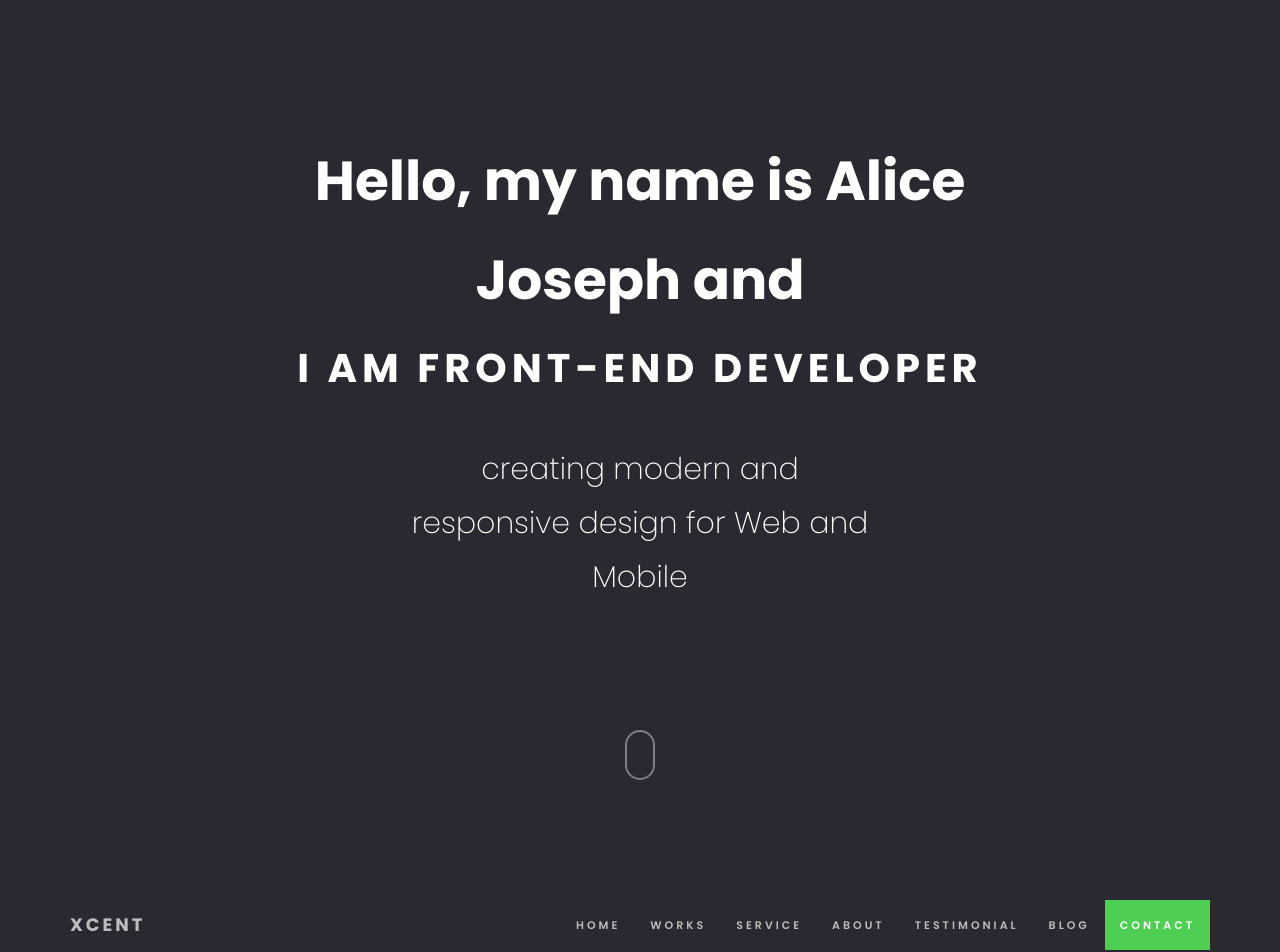
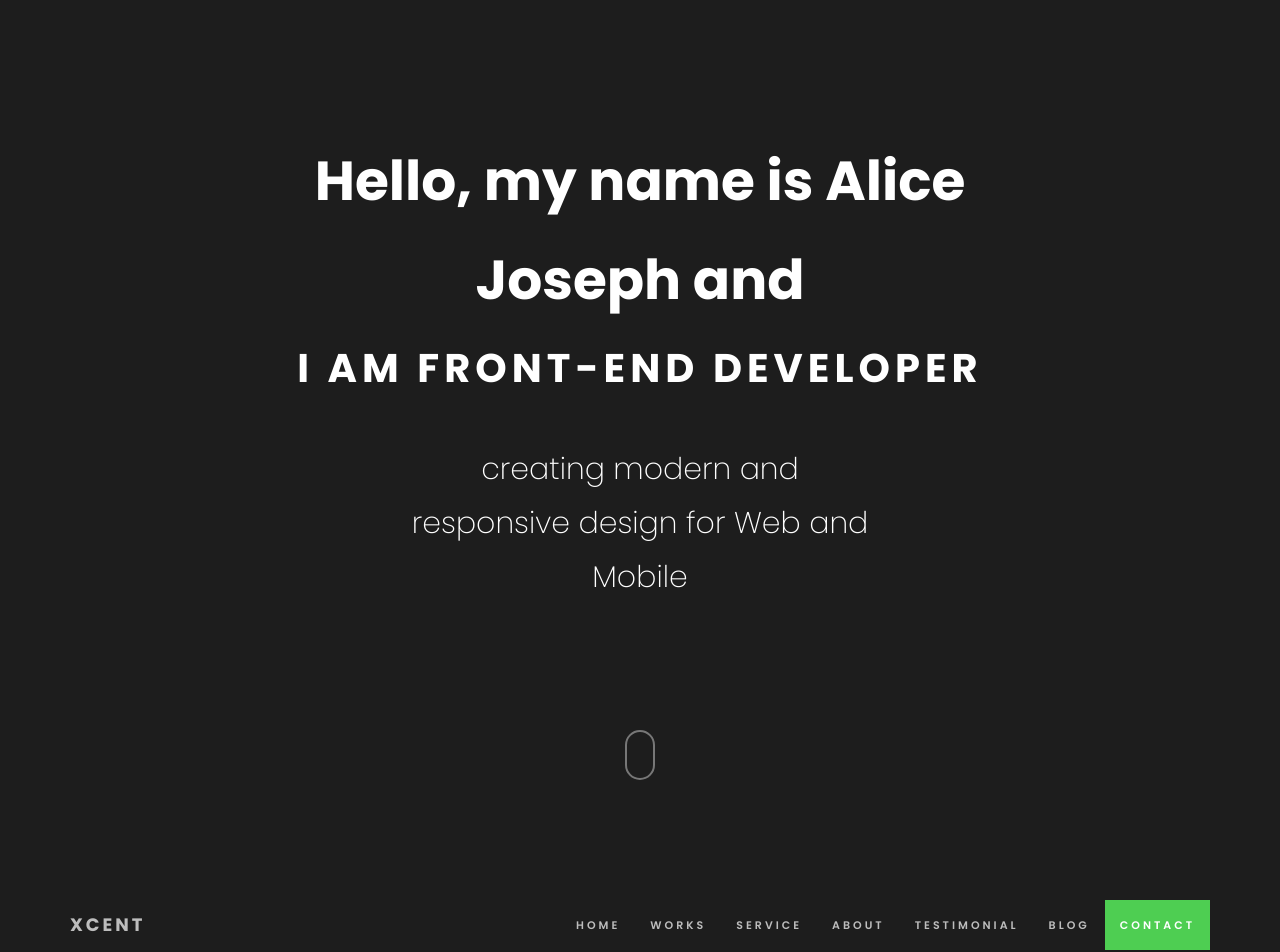
Before and after one commit to RahKapoor/Portfolio, a Jekyll site: the page built from index-video.html, in a window 1280 px wide. Shown: the top 952 px of the page. Built offline with Jekyll 4.4.1, drawn with Linux system fonts in a browser that asks for light colours.

Commit message:
Update style.css

```diff
--- a/assets/css/style.css
+++ b/assets/css/style.css
@@ -393,15 +393,15 @@ textarea.form-control {
 
 .module {
 	padding: 120px 0 100px;
-	background: #2a2830;
+	background: #1d1d1d;
 }
 
 .module-gray {
-	background: #2a2830;
+	background: #1d1d1d;
 }
 
 .module-white {
-	background: #2a2830;
+	background: #1d1d1d;
 }
 
 .module-image {
@@ -528,7 +528,7 @@ textarea.form-control {
 }
 
 #home {
-	background: #2a2830;
+	background: #1d1d1d;
 	background-attachment: fixed;
 	background-repeat: no-repeat;
 	background-position: 50% 50%;
@@ -774,7 +774,7 @@ textarea.form-control {
 
 .navbar-custom,
 .navbar-custom .dropdown-menu {
-	background:#2a2830;
+	background:#1d1d1d;
 	padding: 0;
 }
 
@@ -1326,7 +1326,7 @@ figure {
 
 .blog-detail-content blockquote {
     font-size: 13px;
-    background: #2a2830;
+    background: #1d1d1d;
     border-color: rgb(255, 255, 255);
 }
 
@@ -1424,7 +1424,7 @@ figure {
 
 .blog-nav {
     padding: 10px;
-    background: #2a2830;
+    background: #1d1d1d;
     transition: all 0.125s ease-in-out 0s;
     display: block;
 	border-radius: 3px;
@@ -1467,7 +1467,7 @@ figure {
 	text-align: center;
 	padding: 40px 0;
 	color: #FFF;
-	background: #2a2830;
+	background: #1d1d1d;
 }
 
 .copyright {
@@ -1581,7 +1581,7 @@ figure {
 }
 
 #loading{
-	background: #2a2830;
+	background: #1d1d1d;
 	background: -moz-linear-gradient(45deg, rgb(21, 20, 20) 0%, rgb(62, 62, 62) 100%);
 	background: -webkit-gradient(45deg, rgb(21, 20, 20) 0%, rgb(62, 62, 62) 100%);
 	background: -webkit-linear-gradient(45deg, rgb(21, 20, 20) 0%, rgb(62, 62, 62) 100%);
```
